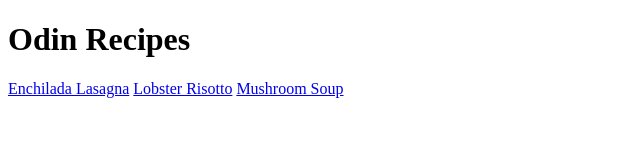
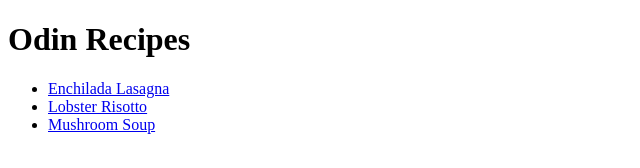
Before and after one commit to qxr2759/odin-recipes, a plain HTML site: page index.html in a window 1280 px wide. Shown: the whole page, without its empty margins (0-640 px from the left). Drawn offline with Linux system fonts and the light colour scheme.

Commit message:
Format links on homepage into list

```diff
--- a/index.html
+++ b/index.html
@@ -9,8 +9,10 @@
     <body>
         <h1>Odin Recipes</h1>
 
-        <a href="recipes/lasagna.html">Enchilada Lasagna</a>
-        <a href="recipes/risotto.html">Lobster Risotto</a>
-        <a href="recipes/soup.html">Mushroom Soup</a>
+        <ul>
+            <li><a href="recipes/lasagna.html">Enchilada Lasagna</a></li>
+            <li><a href="recipes/risotto.html">Lobster Risotto</a></li>
+            <li><a href="recipes/soup.html">Mushroom Soup</a></li>
+        </ul>
     </body>
 </html>
```
